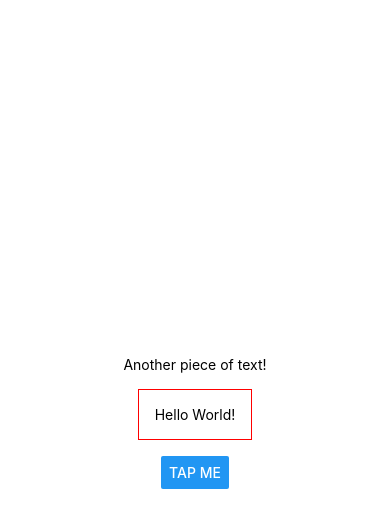
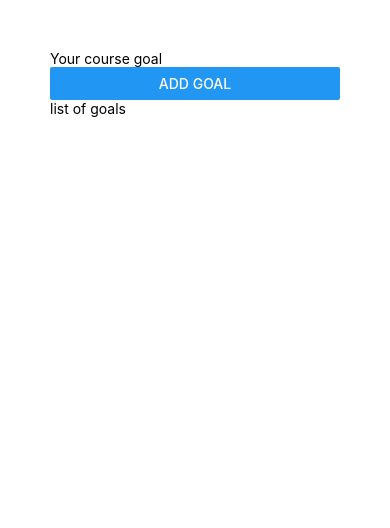
Before and after one commit to muhammadhamza23/ReactNative, a React Native app in the folder my-goals/: screen / in a window 390 px wide. Shown: the top 528 px of the page. Built offline with nearby package versions, Linux system fonts and the light colour scheme.

Commit message:
basic components
17

```diff
--- a/my-goals/App.js
+++ b/my-goals/App.js
@@ -20,31 +20,25 @@
 // });
 
 import reactDom from "react-dom";
-import { StyleSheet, Text, View, Button } from "react-native";
+import { StyleSheet, Text, View, Button, TextInput } from "react-native";
+// import { TextInput } from "react-native-web";
 
 export default function App() {
   return (
-    <View style={styles.container}>
+    <View style={styles.appContainer}>
       <View>
-        <Text>Another piece of text!</Text>
+        <TextInput placeholder="Your course goal" />
+        <Button title="Add Goal" />
       </View>
-      <Text style={styles.dummyText}>Hello World!</Text>
-      <Button title="Tap Me" />
+      <View>
+        <Text>list of goals</Text>
+      </View>
     </View>
   );
 }
 
 const styles = StyleSheet.create({
-  container: {
-    flex: 1,
-    backgroundColor: "#fff",
-    alignItems: "center",
-    justifyContent: "center",
-  },
-  dummyText: {
-    margin: 16,
-    padding: 16,
-    borderWidth: 1,
-    borderColor: "red",
+  appContainer: {
+    padding: 50,
   },
 });
```
